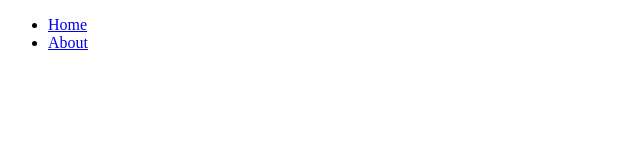
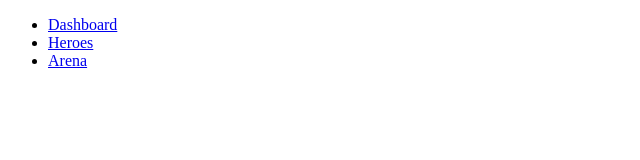
Before and after one commit to tajordan88/hero-fight, an Angular app: page / in a window 1280 px wide. Shown: the top 160 px of the page, without its empty margins (0-640 px from the left). Built offline with nearby package versions, Linux system fonts and the light colour scheme.

Commit message:
Create Nav elements.

```diff
--- a/src/app/app.component.html
+++ b/src/app/app.component.html
@@ -1,6 +1,7 @@
 <ul>
-  <li><a routerLink="">Home</a></li>
-  <li><a routerLink="about">About</a></li>
+  <li><a routerLink="">Dashboard</a></li>
+  <li><a routerLink="heroes">Heroes</a></li>
+  <li><a routerLink="arena">Arena</a></li>
 </ul>
 
 <router-outlet></router-outlet>
--- a/src/app/app.module.ts
+++ b/src/app/app.module.ts
@@ -4,11 +4,13 @@ import { NgModule } from '@angular/core';
 import { AppRoutingModule } from './app-routing.module';
 
 import { AppComponent } from './app.component';
+import { DashboardComponent } from './dashboard/dashboard.component';
 
 
 @NgModule({
   declarations: [
-    AppComponent
+    AppComponent,
+    DashboardComponent
   ],
   imports: [
     BrowserModule,
--- /dev/null
+++ b/src/app/dashboard/dashboard.component.html
@@ -0,0 +1,3 @@
+<p>
+  dashboard works!
+</p>
--- /dev/null
+++ b/src/app/dashboard/dashboard.component.ts
@@ -0,0 +1,15 @@
+import { Component, OnInit } from '@angular/core';
+
+@Component({
+  selector: 'app-dashboard',
+  templateUrl: './dashboard.component.html',
+  styleUrls: ['./dashboard.component.scss']
+})
+export class DashboardComponent implements OnInit {
+
+  constructor() { }
+
+  ngOnInit() {
+  }
+
+}
```
Also changed, not shown: src/app/dashboard/dashboard.component.scss (added), 1 other file (tests, documents, lock files or other folders).
